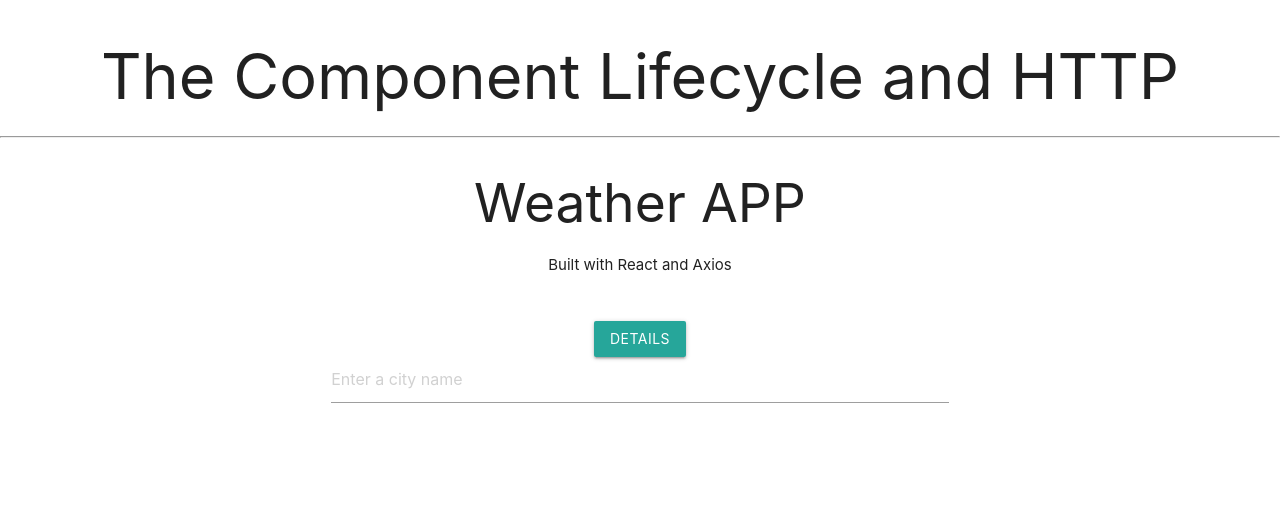
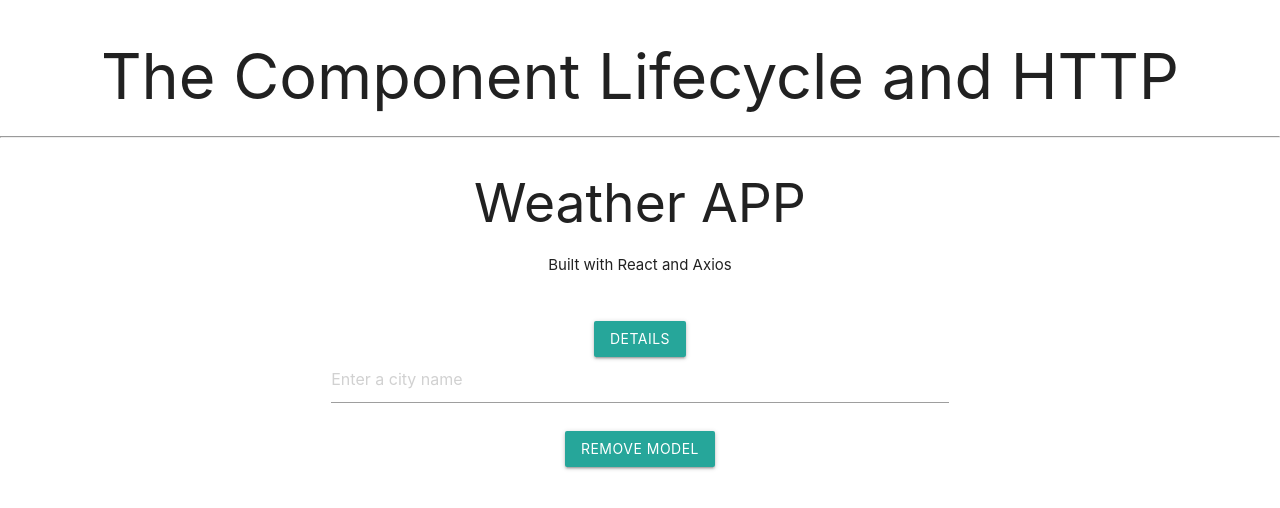
Before and after one commit to carlosmertens/lifecycle-with-axios, a React (Create React App) app: page / in a window 1280 px wide. Shown: the top 508 px of the page. Built offline with nearby package versions, Linux system fonts and the light colour scheme; no server answers.

Commit message:
Set button to remove modal compoenent from DOM

```diff
--- a/src/App.js
+++ b/src/App.js
@@ -17,6 +17,7 @@ class App extends Component {
       weather: "",
       icon: "",
       isRaining: "",
+      showModal: true,
     };
   }
 
@@ -57,13 +58,17 @@ class App extends Component {
     });
   };
 
+  removeModal = () => {
+    console.log("Modal will be reomve from DOM");
+    this.setState({ showModal: false });
+  };
+
   render() {
     const iconUrl = `http://openweathermap.org/img/wn/${this.state.icon}@2x.png`;
 
     return (
       <div className="App">
         <Title />
-        {/* <SimpleFetch temp={this.state.temp} /> */}
 
         <div className="modal-fetch">
           {/* Modal Trigger */}
@@ -73,8 +78,6 @@ class App extends Component {
                 cityName={this.state.cityName}
                 isRaining={this.state.isRaining}
               />
-              {/* <h3>{this.state.cityName}</h3>
-              <p>{this.state.isRaining}</p> */}
               <a
                 className="waves-effect waves-light btn modal-trigger"
                 href="#modal1">
@@ -86,6 +89,7 @@ class App extends Component {
             </div>
           </div>
 
+          {this.state.showModal ? (
             <Modal
               iconUrl={iconUrl}
               cityName={this.state.cityName}
@@ -94,29 +98,12 @@ class App extends Component {
               low={this.state.low}
               weather={this.state.weather}
             />
-
-          {/*
-          <div id="modal1" className="modal">
-            <div className="modal-content">
-              <h4>{this.state.cityName}</h4>
-              <p>
-                <b>{this.state.temp} Fahrenheit</b>
-              </p>
-              <p>
-                High: {this.state.high} | Low: {this.state.low}
-              </p>
-              <p>
-                {this.state.weather} <img src={iconUrl} alt="" />
-              </p>
-            </div>
-            <div className="modal-footer">
-              <a
-                href="#!"
-                className="modal-close waves-effect waves-green btn-flat">
-                Close
-              </a>
-            </div>
-          </div> */}
+          ) : (
+            ""
+          )}
+          <button onClick={this.removeModal} className="btn">
+            Remove Model
+          </button>
         </div>
       </div>
     );
--- a/src/Modal.js
+++ b/src/Modal.js
@@ -1,6 +1,17 @@
 import React, { Component } from "react";
 
 class Modal extends Component {
+  componentDidMount() {
+    this.timer = setInterval(() => {
+      console.log("Test");
+    }, 500);
+  }
+
+  componentWillUnmount() {
+    console.log("Component is history...");
+    clearInterval(this.timer);
+  }
+
   render() {
     return (
       <div id="modal1" className="modal">
```
Lines whose indentation alone changed are shown as unchanged.
